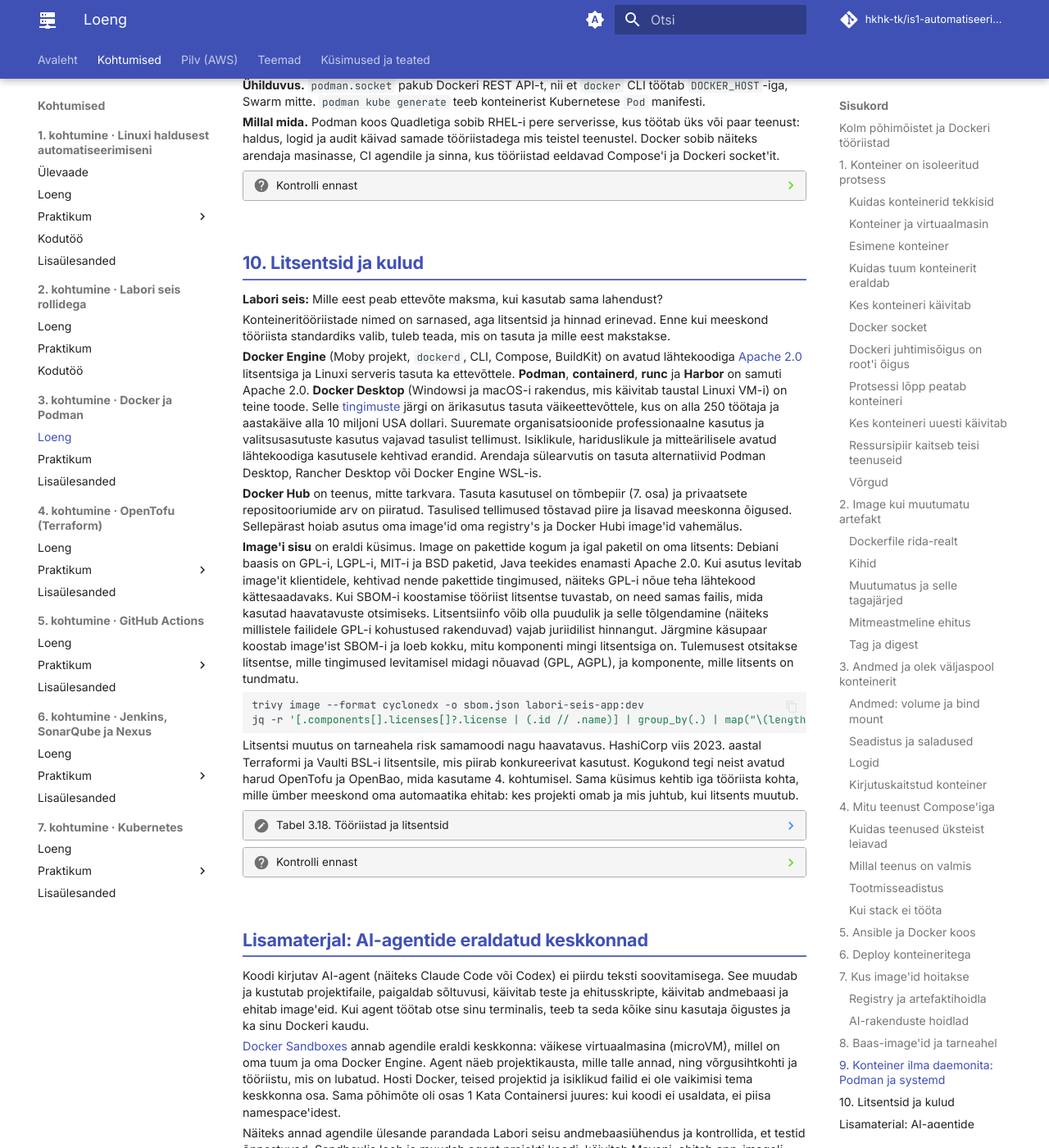
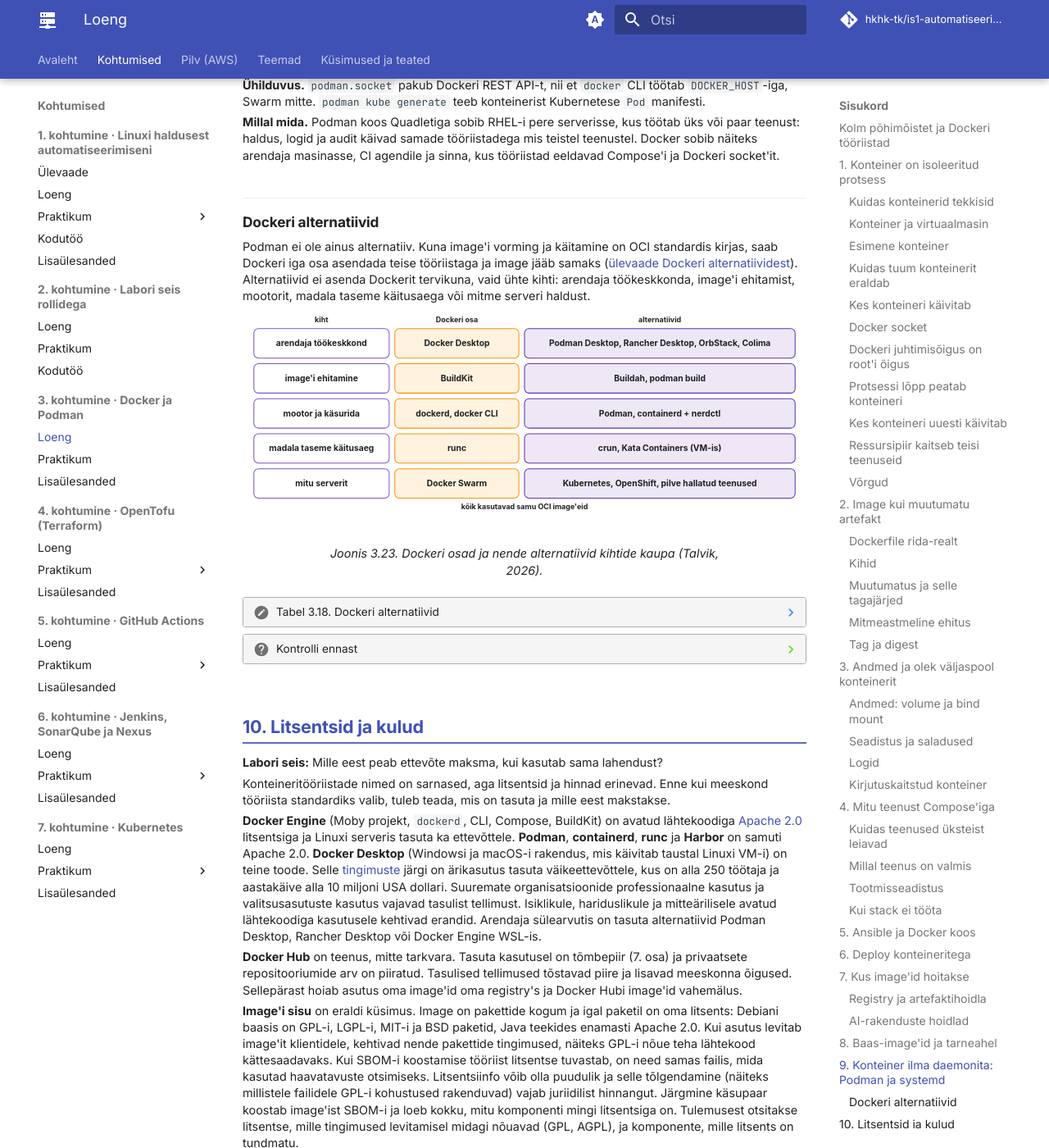
Before and after one commit to hkhk-tk/is1-automatiseerimine, an MkDocs documentation site: the page built from docs/k03/loeng.md, in a window 1280 px wide and 1400 px high, scrolled down 28719 px. Shown: the whole window at 82% size. Built offline with MkDocs 1.6.1 and Material for MkDocs 9.7.7, drawn with Linux system fonts in a browser that asks for light colours; comment, search, counter and statistics services are not loaded; some of the changed text lies outside the part shown.

Commit message:
K3 loeng: Dockeri alternatiivid kihtide kaupa (Podman, containerd ja nerdctl, Buildah, crun, LXC, Podman ja Rancher Desktop, Kubernetes, OpenShift, VM, PaaS) joonise ja tabeliga

```diff
--- a/docs/k03/loeng.md
+++ b/docs/k03/loeng.md
@@ -963,6 +963,29 @@ Fail `~/.config/containers/systemd/labseis-db.container` (`Image=`, `PublishPort
 
 **Millal mida.** Podman koos Quadletiga sobib RHEL-i pere serverisse, kus töötab üks või paar teenust: haldus, logid ja audit käivad samade tööriistadega mis teistel teenustel. Docker sobib näiteks arendaja masinasse, CI agendile ja sinna, kus tööriistad eeldavad Compose'i ja Dockeri socket'it.
 
+### Dockeri alternatiivid
+
+Podman ei ole ainus alternatiiv. Kuna image'i vorming ja käitamine on OCI standardis kirjas, saab Dockeri iga osa asendada teise tööriistaga ja image jääb samaks ([ülevaade Dockeri alternatiividest](https://spacelift.io/blog/docker-alternatives)). Alternatiivid ei asenda Dockerit tervikuna, vaid ühte kihti: arendaja töökeskkonda, image'i ehitamist, mootorit, madala taseme käitusaega või mitme serveri haldust.
+
+<figure markdown="span">
+  ![Kihid ja alternatiivid: arendaja töökeskkond Docker Desktop asemel Podman Desktop, Rancher Desktop, OrbStack, Colima; image'i ehitamine BuildKit asemel Buildah; mootor dockerd asemel Podman või containerd koos nerdctl-iga; käitusaeg runc asemel crun või Kata Containers; mitu serverit Docker Swarm asemel Kubernetes, OpenShift või pilve hallatud teenused](assets/k03_alternatiivid.svg)
+  <figcaption>Joonis 3.23. Dockeri osad ja nende alternatiivid kihtide kaupa (Talvik, 2026).</figcaption>
+</figure>
+
+??? note "Tabel 3.18. Dockeri alternatiivid"
+
+    | Tööriist | Mida asendab | Millal valida |
+    |---|---|---|
+    | [Podman](https://podman.io/) | Docker Engine ja käsurida | RHEL-i pere server, rootless, systemd teenused (Quadlet) |
+    | [containerd](https://containerd.io/) ja [nerdctl](https://github.com/containerd/nerdctl) | Docker Engine | sama käitusaeg, mida kasutavad Docker ja Kubernetes; Dockeriga sarnane käsurida |
+    | [Buildah](https://buildah.io/) | `docker build` | image'ite ehitamine konveieris ilma daemonita |
+    | runc, crun | madala taseme käitusaeg | tavaliselt ei vali kasutaja, need on mootori sees; Podman kasutab crun-i |
+    | [LXC](https://linuxcontainers.org/) | (teine konteineritüüp) | süsteemikonteiner, mida hallatakse nagu väikest serverit (Proxmoxi CT) |
+    | Podman Desktop, [Rancher Desktop](https://rancherdesktop.io/), OrbStack, Colima | Docker Desktop | arendaja Windowsi või macOS-i masin; litsentsid osas 10 |
+    | Kubernetes, OpenShift | Docker Swarm, käsitsi hallatud hostid | palju servereid, kõrgkäideldavus (7. kohtumine) |
+    | virtuaalmasin, Kata Containers | konteineri isolatsioon | tugevam eraldatus, usaldamatu kood, teine OS |
+    | PaaS (Heroku, AWS Elastic Beanstalk, Google App Engine) | kogu käituskeskkonna haldus | meeskond ei soovi konteinereid ise hallata; hinnaks on sõltuvus teenusepakkujast |
+
 ??? question "Kontrolli ennast"
 
     1. AlmaLinuxi serveris töötab Quadleti teenus pärast `systemctl --user start`-i, aga pärast masina taaskäivitust mitte, kuni keegi sisse logib. Miks ja mis on parandus?
```
Also changed, not shown: other parts of docs/k03/loeng.md (+1 -1 lines), docs/k03/assets/k03_alternatiivid.svg (added).
